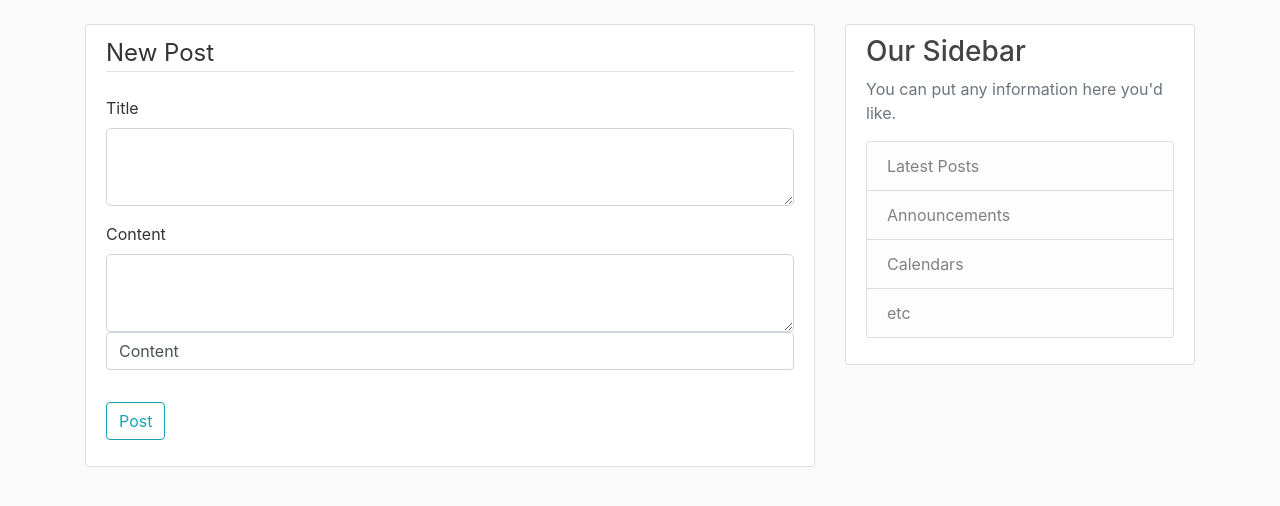
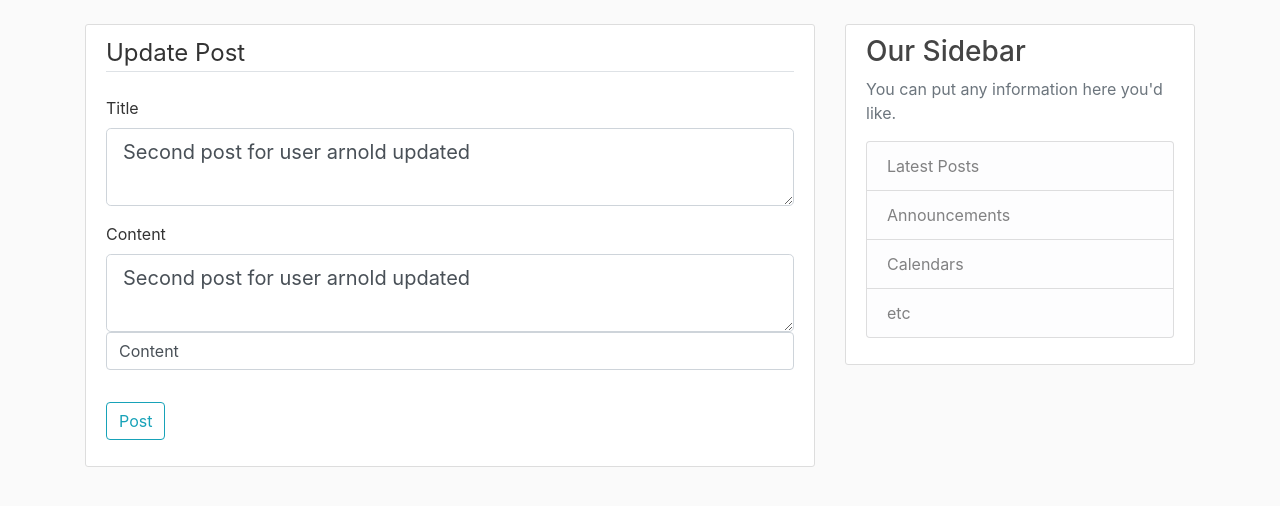
Before and after one commit to Arnold-git/Full-Featured-Web-App-With-Flask, a Flask app: page /post/2/update in a window 1280 px wide. Shown: the part 56-562 px from the top of the page. Run offline with Flask 2, Linux system fonts and the light colour scheme; a user stored in the database is signed in; data comes from the database, SQL or seed files in the repository; both versions use the stored data as it was after the commit; some libraries are stand-ins or nearby versions.

Commit message:
post update feature

```diff
--- a/flaskblog/routes.py
+++ b/flaskblog/routes.py
@@ -107,7 +107,8 @@ def new_post():
         db.session.commit()
         flash("Your post has been created", 'suceess')
         return redirect(url_for('home'))
-    return render_template('create_post.html', title='New Post', form=form)
+    return render_template('create_post.html', title='New Post',
+        form=form, legend='New Post')
 
 
 @app.route("/post/<int:post_id>")
@@ -115,11 +116,25 @@ def post(post_id):
     post = Post.query.get_or_404(post_id)
     return render_template('post.html', title=post.title, post=post)
 
-@app.route("/post/<int:post_id>/update")
+
+
+
+@app.route("/post/<int:post_id>/update", methods=['GET', 'POST'])
 @login_required
 def update_post(post_id):
     post = Post.query.get_or_404(post_id)
     if post.author != current_user:
         abort(403)
     form = PostForm()
-    return render_template('create_post.html', title='Update Post', form=form)
+    if form.validate_on_submit():
+        post.title = form.title.data
+        post.content = form.content.data
+        db.session.commit()
+        flash('Your Post has been updated', 'success')
+        return redirect(url_for('post', post_id=post.id))
+    elif request.method == 'GET':
+
+        form.title.data = post.title
+        form.content.data = post.content
+    return render_template('create_post.html', title='Update Post',
+        form=form, legend='Update Post')
--- a/flaskblog/templates/create_post.html
+++ b/flaskblog/templates/create_post.html
@@ -4,7 +4,7 @@
 	<form method="POST" action="">
 		{{ form.hidden_tag() }}
 		<fieldset class="form-group">
-			<legend class="border-bottom mb-4">New Post</legend>
+			<legend class="border-bottom mb-4">{{ legend }}</legend>
 			<div class="form-group">
 				{{ form.title.label(class="form-control-label") }}
 				{% if form.title.errors %}
--- a/flaskblog/templates/post.html
+++ b/flaskblog/templates/post.html
@@ -2,7 +2,7 @@
 {% block content %}
 
 	<article class="media content-section">
-	  <img src="rounded-circle article-img" src="{{ url_for('static', filename='profile_pic/' + post.author.image_file) }}">
+	  <img class="rounded-circle article-img" src="{{ url_for('static', filename='profile_pic/' + post.author.image_file) }}">
 	  <div class="media-body">
 	    <div class="article-metadata">
 	      <a class="mr-2" href="#">{{ post.author.username }}</a>
```
Also changed, not shown: flaskblog/site.db.
